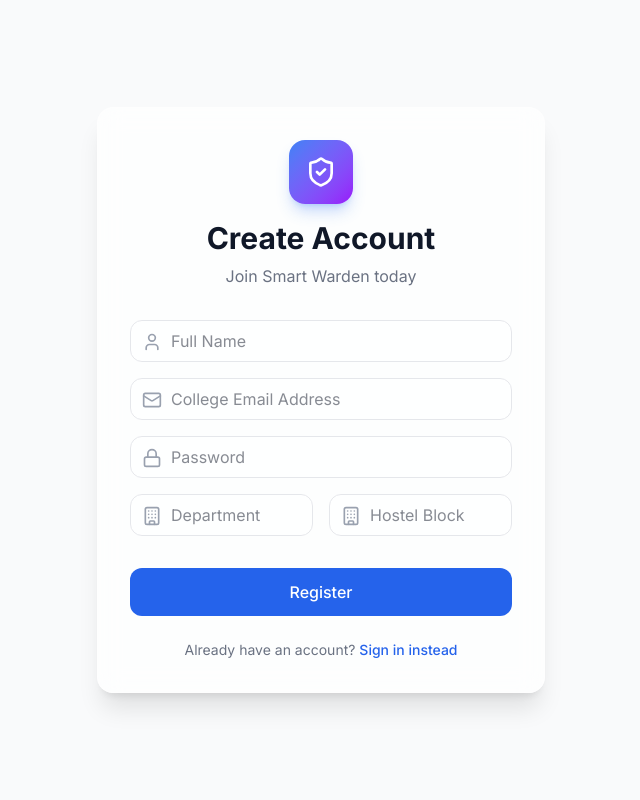
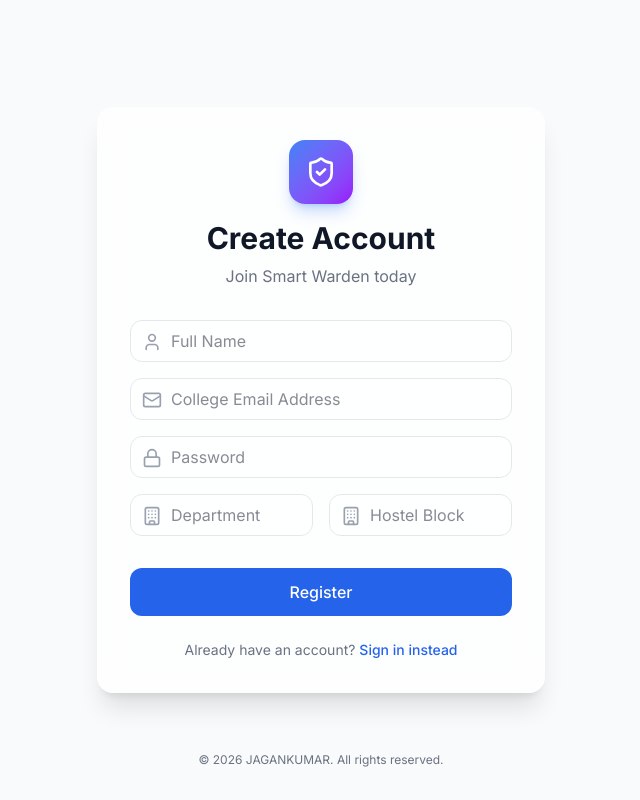
Before and after one commit to jagankumar2006/smart-warden, a React (Vite) app in the folder client/: page /register in a window 1280 px wide. Shown: the whole page, without its empty margins (319-959 px from the left). Built offline with nearby package versions, Linux system fonts and the light colour scheme.

Commit message:
Add project ownership and copyright notices

```diff
--- a/client/src/App.jsx
+++ b/client/src/App.jsx
@@ -23,9 +23,14 @@
   // Show loading spinner while fetching user data
   if (isAuthenticated && !user) {
     return (
-      <div className="flex h-screen items-center justify-center bg-gray-50 dark:bg-dark-bg">
-        <div className="animate-spin rounded-full h-12 w-12 border-b-2 border-primary-600"></div>
-        <p className="ml-4 text-gray-500 font-medium">Waking up server...</p>
+      <div className="flex h-screen items-center justify-center bg-gray-50 dark:bg-dark-bg flex-col">
+        <div className="flex items-center">
+          <div className="animate-spin rounded-full h-12 w-12 border-b-2 border-primary-600"></div>
+          <p className="ml-4 text-gray-500 font-medium">Waking up server...</p>
+        </div>
+        <p className="mt-8 text-sm text-gray-400 dark:text-gray-500 tracking-wide font-medium">
+          Designed and built by JAGANKUMAR
+        </p>
       </div>
     );
   }
--- a/client/src/layouts/DashboardLayout.jsx
+++ b/client/src/layouts/DashboardLayout.jsx
@@ -50,8 +50,13 @@
         </header>
 
         {/* Main Content Area */}
-        <main className="flex-1 overflow-x-hidden overflow-y-auto bg-transparent p-6 md:p-8">
-          <Outlet />
+        <main className="flex-1 overflow-x-hidden overflow-y-auto bg-transparent p-6 md:p-8 flex flex-col">
+          <div className="flex-1">
+            <Outlet />
+          </div>
+          <footer className="mt-8 text-center text-xs text-gray-400 dark:text-gray-500 py-4 border-t border-gray-200 dark:border-gray-800/60">
+            &copy; 2026 JAGANKUMAR. All rights reserved.
+          </footer>
         </main>
       </div>
     </div>
--- a/client/src/pages/Auth/Login.jsx
+++ b/client/src/pages/Auth/Login.jsx
@@ -147,6 +147,12 @@
           </div>
 
         </div>
+
+        <div className="mt-8 text-center relative z-10">
+          <p className="text-xs text-gray-500 dark:text-gray-400">
+            &copy; 2026 JAGANKUMAR. All rights reserved.
+          </p>
+        </div>
       </motion.div>
     </div>
   );
--- a/client/src/pages/Auth/Register.jsx
+++ b/client/src/pages/Auth/Register.jsx
@@ -62,7 +62,7 @@
   };
 
   return (
-    <div className="min-h-screen bg-gray-50 dark:bg-dark-bg flex items-center justify-center p-4">
+    <div className="min-h-screen bg-gray-50 dark:bg-dark-bg flex items-center justify-center p-4 relative">
       <motion.div
         initial={{ opacity: 0, y: 20 }}
         animate={{ opacity: 1, y: 0 }}
@@ -165,6 +165,11 @@
           </p>
         </div>
       </motion.div>
+      <div className="absolute bottom-8 left-0 right-0 text-center">
+        <p className="text-xs text-gray-500 dark:text-gray-400">
+          &copy; 2026 JAGANKUMAR. All rights reserved.
+        </p>
+      </div>
     </div>
   );
 };
```
